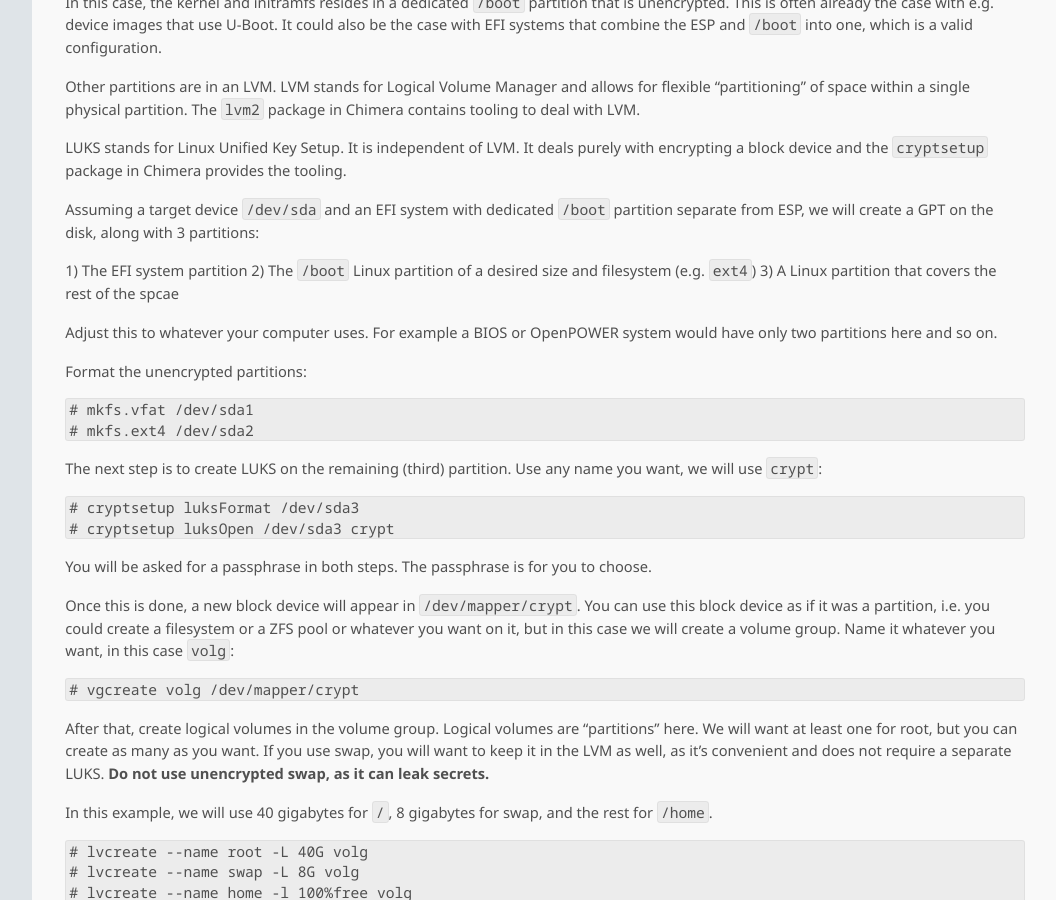
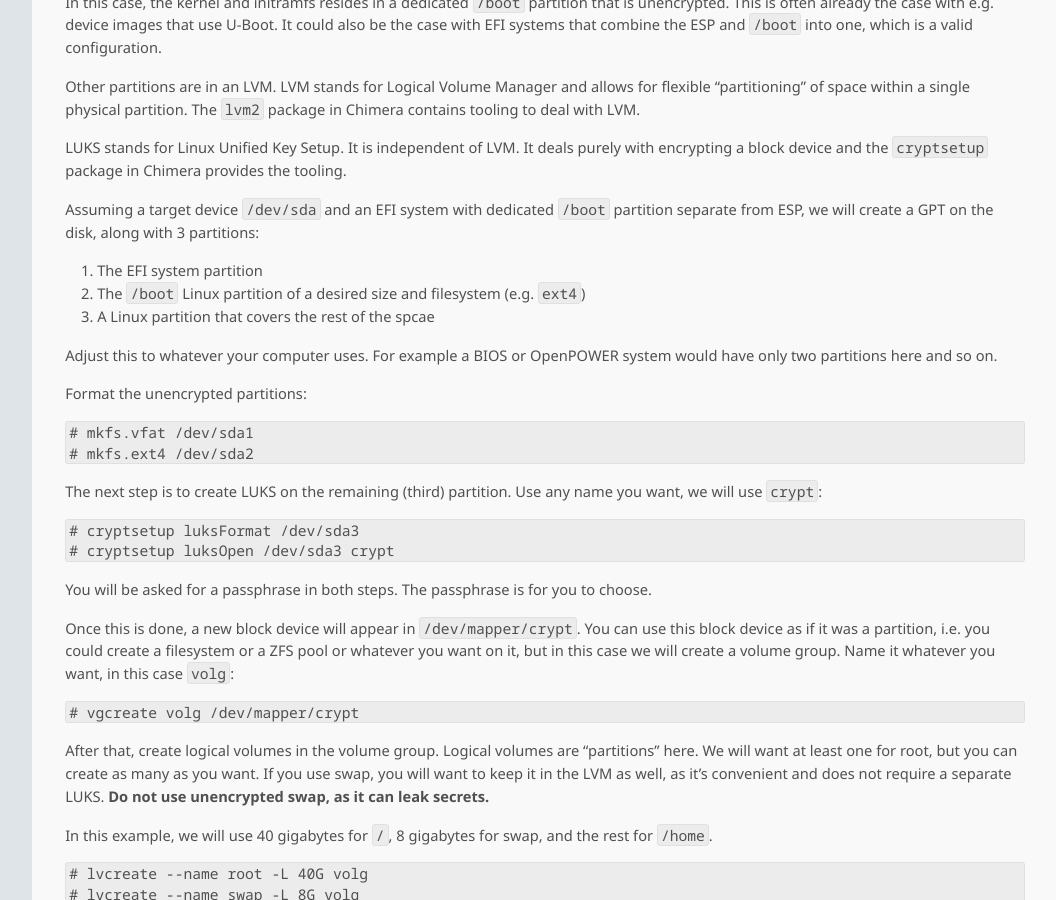
Before and after one commit to chimera-linux/chimera-linux.github.io, a Jekyll site: the page built from _docs/installation/encrypted.md, in a window 1280 px wide and 900 px high, scrolled down 700 px. Shown: the whole window, without its empty margins (222-1278 px from the left). Built offline with Jekyll 4.4.1, drawn with Linux system fonts in a browser that asks for light colours; some of the changed text lies outside the part shown.

Commit message:
more list fixups

```diff
--- a/_docs/installation/encrypted.md
+++ b/_docs/installation/encrypted.md
@@ -47,9 +47,9 @@ Assuming a target device `/dev/sda` and an EFI system with dedicated `/boot`
 partition separate from ESP, we will create a GPT on the disk, along with
 3 partitions:
 
-1) The EFI system partition
-2) The `/boot` Linux partition of a desired size and filesystem (e.g. `ext4`)
-3) A Linux partition that covers the rest of the spcae
+1. The EFI system partition
+2. The `/boot` Linux partition of a desired size and filesystem (e.g. `ext4`)
+3. A Linux partition that covers the rest of the spcae
 
 Adjust this to whatever your computer uses. For example a BIOS or OpenPOWER
 system would have only two partitions here and so on.
@@ -184,10 +184,10 @@ and it describes the encrypted devices to set up.
 In our previous example we only have one LUKS device. The `crypttab` consists
 of one or more device lines, each with four fields. The fields are the following:
 
-1) The name (as in `luksOpen /dev/device name`)
-2) The device
-3) A key file path
-4) Options, comma-separated
+1. The name (as in `luksOpen /dev/device name`)
+2. The device
+3. A key file path
+4. Options, comma-separated
 
 There are many options which are out of scope here, and in a lot of cases you do
 not even need any. In our case we will use the `luks` option. If you have an SSD
```
